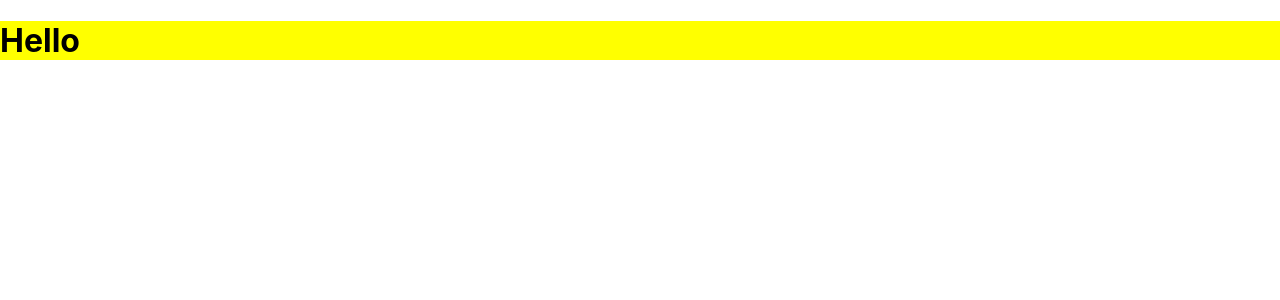
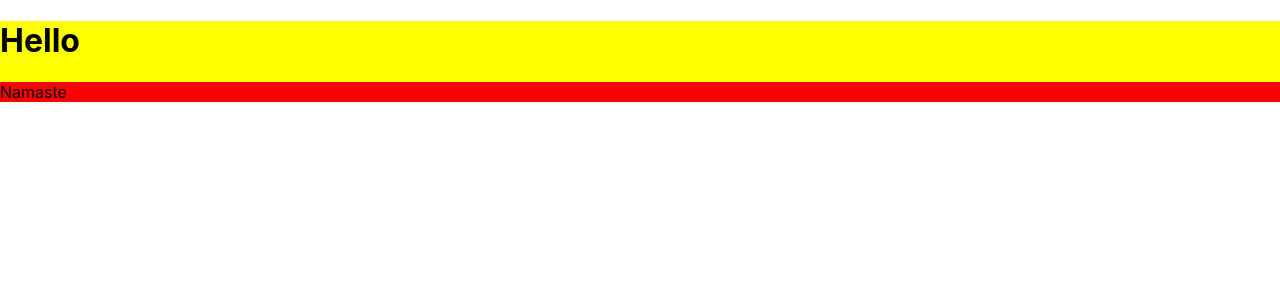
Before and after one commit to manoj633/react-revision, a React (Create React App) app: page / in a window 1280 px wide. Shown: the top 300 px of the page. Built offline with nearby package versions, Linux system fonts and the light colour scheme.

Commit message:
Portal slight modification

```diff
--- a/src/App.js
+++ b/src/App.js
@@ -25,7 +25,9 @@ function App() {
       {/* <UserContextProvider /> */}
 
       {/* Portal */}
-      <Modal></Modal>
+      <Modal>
+        <div style={{ backgroundColor: "#ff0000" }}>Namaste</div>
+      </Modal>
     </div>
   );
 }
--- a/src/components/portal/Modal.js
+++ b/src/components/portal/Modal.js
@@ -1,9 +1,10 @@
 import ReactDOM from "react-dom";
 
-function Modal() {
+function Modal({ children }) {
   return ReactDOM.createPortal(
     <div style={{ backgroundColor: "#ffff00" }}>
       <h1>Hello</h1>
+      {children}
     </div>,
     document.getElementById("modal-root")
   );
```
